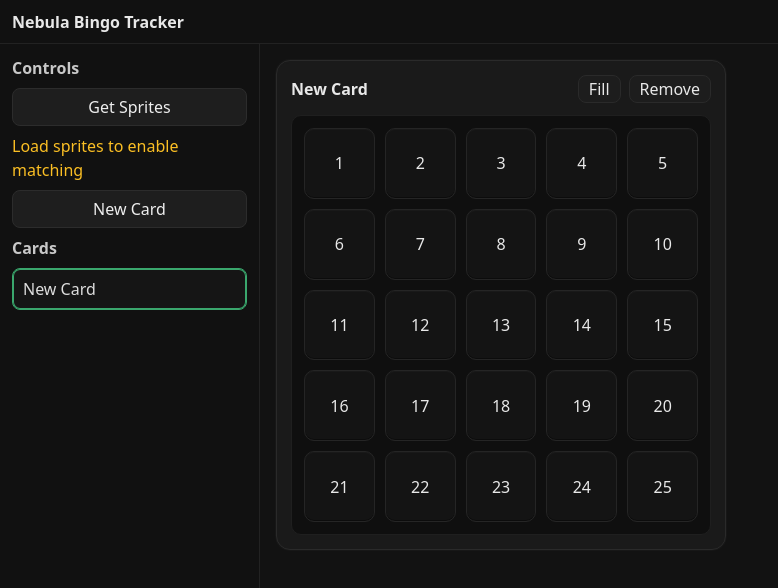
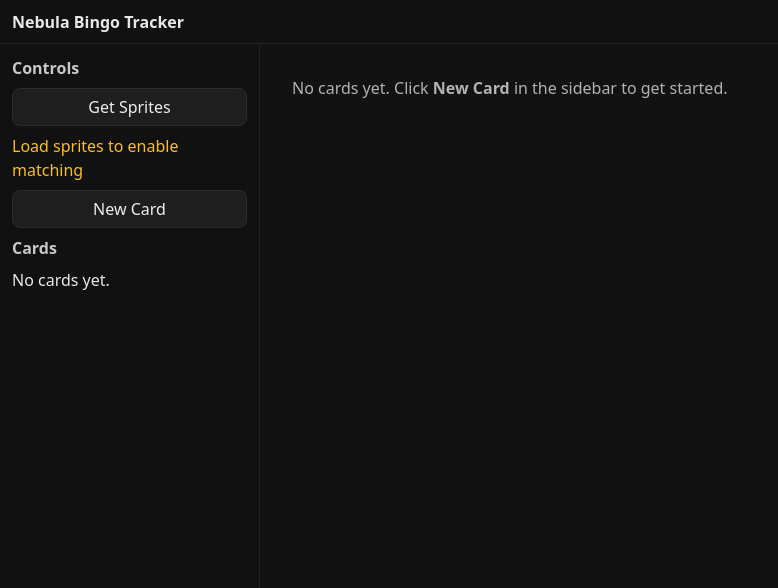
Before and after one commit to IlyeanaPlus/Nebula-Bingo-Tracker, a React (Vite) app: page / in a window 1280 px wide. Shown: the top 588 px of the page, without its empty margins (0-778 px from the left). Built offline with nearby package versions, Linux system fonts and the light colour scheme.

Commit message:
No Default Card - Empty State

```diff
--- a/src/App.jsx
+++ b/src/App.jsx
@@ -13,13 +13,13 @@ const LS_KEYS = {
 
 const makeBlankCard = (title = "New Card") => ({
   title,
+  // keeping saved for compatibility; safe to remove later if unused
   saved: false,
   cells: Array.from({ length: 25 }, () => ({
     label: "",
     matchKey: "",
     matchUrl: "",
   })),
-  // store the most recent screenshot used for this card
   lastImage: null,
 });
 
@@ -29,14 +29,14 @@ export default function App() {
       const raw = localStorage.getItem(LS_KEYS.CARDS);
       if (raw) return JSON.parse(raw);
     } catch {}
-    return [makeBlankCard("New Card")];
+    return []; // ⬅ start with no cards
   });
+
   const [currentIndex, setCurrentIndex] = useState(() => {
     const raw = localStorage.getItem(LS_KEYS.CURRENT);
-    return raw ? Number(raw) : 0;
+    const idx = raw ? Number(raw) : -1; // ⬅ -1 means “no selection”
+    return Number.isFinite(idx) ? idx : -1;
   });
-
-  const currentCard = cards[currentIndex] || makeBlankCard();
 
   // Persist cards & current index
   useEffect(() => {
@@ -44,38 +44,41 @@ export default function App() {
       localStorage.setItem(LS_KEYS.CARDS, JSON.stringify(cards));
     } catch {}
   }, [cards]);
+
   useEffect(() => {
     try {
-      localStorage.setItem(LS_KEYS.CURRENT, String(currentIndex));
+      localStorage.setItem(LS_KEYS.CURRENT, String(currentIndex)); // -1 allowed
     } catch {}
   }, [currentIndex]);
 
   // Manifest (sprites index) is stored at app level
   const [manifest, setManifest] = useState(null);
+  function handleGetSprites(indexObj) { setManifest(indexObj); }
 
-  function handleGetSprites(indexObj) {
-    setManifest(indexObj);
+  function handleNewCard() {
+    setCards(prev => {
+      const next = [...prev, makeBlankCard(`Card ${prev.length + 1}`)];
+      setCurrentIndex(next.length - 1); // select newly created
+      return next;
+    });
   }
 
-  function handleNewCard() {
-    setCards((prev) => [...prev, makeBlankCard(`Card ${prev.length + 1}`)]);
-    setCurrentIndex(cards.length);
-  }
-
-  function handleSelectCard(i) {
-    setCurrentIndex(i);
-  }
+  function handleSelectCard(i) { setCurrentIndex(i); }
 
   function handleUpdateCard(nextCard) {
-    setCards((prev) => prev.map((c, i) => (i === currentIndex ? nextCard : c)));
+    if (currentIndex < 0) return;
+    setCards(prev => prev.map((c, i) => (i === currentIndex ? nextCard : c)));
   }
 
   function handleRemoveCard() {
-    setCards((prev) => {
-      if (prev.length <= 1) return [makeBlankCard("Card 1")];
+    if (currentIndex < 0) return;
+    setCards(prev => {
       const next = [...prev.slice(0, currentIndex), ...prev.slice(currentIndex + 1)];
-      const newIndex = Math.max(0, currentIndex - 1);
-      setCurrentIndex(newIndex);
+      if (next.length === 0) {
+        setCurrentIndex(-1); // nothing selected
+      } else {
+        setCurrentIndex(Math.min(currentIndex, next.length - 1));
+      }
       return next;
     });
   }
@@ -94,18 +97,20 @@ export default function App() {
         />
 
         <main className="main-content">
+          {cards.length > 0 ? (
             <div className="cards-grid">
               {cards.map((card, i) => (
                 <BingoCard
                   key={card.id || i}
                   card={card}
                   onChange={(next) => {
-                  setCards((prev) => prev.map((c, j) => (j === i ? next : c)));
+                    setCards(prev => prev.map((c, j) => (j === i ? next : c)));
                   }}
                   onRemove={() => {
-                  setCards((prev) => {
-                    if (prev.length <= 1) return [makeBlankCard("Card 1")];
+                    setCards(prev => {
                       const next = [...prev.slice(0, i), ...prev.slice(i + 1)];
+                      if (next.length === 0) setCurrentIndex(-1);
+                      else if (currentIndex >= next.length) setCurrentIndex(next.length - 1);
                       return next;
                     });
                   }}
@@ -113,6 +118,11 @@ export default function App() {
                 />
               ))}
             </div>
+          ) : (
+            <div style={{ opacity: 0.75, padding: 16 }}>
+              No cards yet. Click <strong>New Card</strong> in the sidebar to get started.
+            </div>
+          )}
         </main>
       </div>
     </div>
```
Lines whose indentation alone changed are shown as unchanged.
